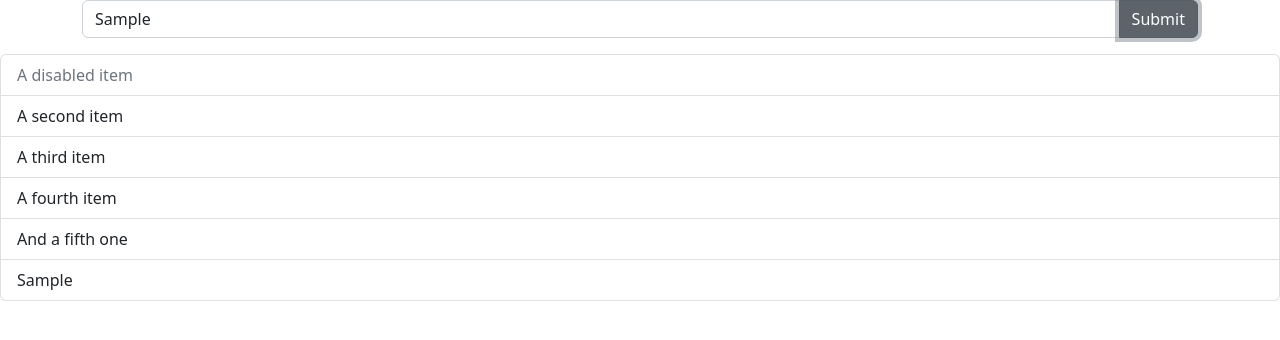
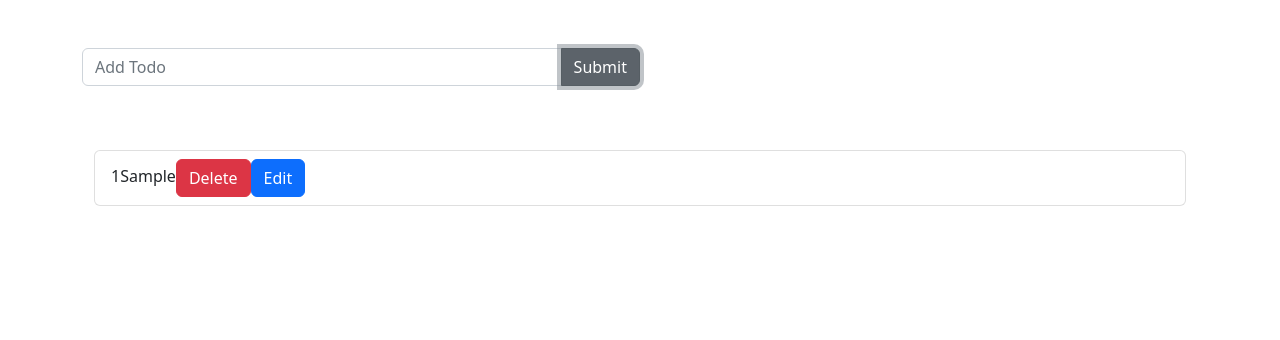
Before and after one commit to rhutiksahu12/JS_Project, a plain HTML site: page index.html in a window 1280 px wide. Both pictures are taken after typing "Sample" into the empty fields and a click on the button "Submit". Drawn offline with nearby package versions, Linux system fonts and the light colour scheme.

Commit message:
roughly finalised

```diff
--- a/index.html
+++ b/index.html
@@ -19,9 +19,9 @@
     ></script>
 
 
-    <div class="container">
+    <div class="container pt-5">
       <form id="newTodo">
-        <div class="input-group mb-3">
+        <div class="input-group mb-3 w-50 ">
           <input
             type="text"
             value=""
@@ -40,18 +40,18 @@
 
         </div>
       </form>
-    </div>
 
-    <div class="" container>
-      <div id="tasks">
+
+    <div class="container pt-5" >
+      <div id="tasks ">
         <ul id="list" class="list-group pt=5">
-          <li class="list-group-item disabled" aria-disabled="true">
+          <!-- <li class="list-group-item disabled" aria-disabled="true">
             A disabled item
           </li>
           <li class="list-group-item">A second item</li>
           <li class="list-group-item">A third item</li>
           <li class="list-group-item">A fourth item</li>
-          <li class="list-group-item">And a fifth one</li>
+          <li class="list-group-item">And a fifth one</li> -->
         </ul>
       </div>
     </div>
--- a/index.js
+++ b/index.js
@@ -1,49 +1,77 @@
-var list = document.querySelector('#list');
-var submitbtn = document.querySelector('#submit-btn')
-var inputtext = document.querySelector('#enterTodo');
-
+// var list = document.querySelector("#list");
+var submitbtn = document.querySelector("#submit-btn");
+var inputtext = document.querySelector("#enterTodo");
+let uid = 0;
+var removebtn;
+var editbtn;
 // console.log(list, submit, input)
 
-function addTodo (){
-    // e.preventDefault();
-    let text = inputtext.value;
-    console.log(text)
-    console.log('clicked')
-    if (text == ''){
-        alert('please enter some text in the field below')
-    }
-    else{
-        // let todo2 = document.createElement('li');
-        // let text2 = document.createTextNode(text)
-        // // list.appendchild(todo)
-        // // let todo = `${text}`
-        // todo2.appendChild(text2)
-        // todo2.classList.add('list-group-item')
-        // list.append(todo2)
-       const li = document.createElement('li')
-       list.append(li)
-       li.innerText = text;
-       li.classList.add('list-group-item')
-       li.onclick = function() {
-        if(li.classList.contains('disabled')){
-            li.classList.remove('disabled')
-        }
-        else{
-            li.classList.add('disabled')
-        }
-       }
-    }
+function addTodo() {
+  // e.preventDefault();
+  let text = inputtext.value;
+  console.log(text);
+  // console.log("clicked");
+  if (text == "") {
+    alert("please enter some text in the field below");
+  } else {
+    const li = document.createElement("li");
+    list.append(li);
+    li.innerText = text;
+    uid = uid + 1;
+    li.setAttribute("id", "uid");
+    li.prepend(uid);
+
+    removebtn = document.createElement("button");
+    removebtn.innerText = "Delete";
+    removebtn.setAttribute("type", "button");
+    removebtn.setAttribute("class", "btn btn-danger");
+
+    editbtn = document.createElement("button");
+    editbtn.innerText = "Edit";
+    editbtn.setAttribute("type", "button");
+    editbtn.setAttribute("class", "btn btn-primary");
+
+    li.append(removebtn);
+    li.append(editbtn);
+    removebtn.addEventListener("click", function (e) {
+      e.stopPropagation();
+      let target = e.target;
+      target.parentElement.remove();
+    });
+    editbtn.addEventListener("click", function (e) {
+      e.stopPropagation();
+      inputtext.value = e.target.parentElement.innerText;
+      console.log(text)
+    });
+
+    li.classList.add("list-group-item");
+    li.onclick = function () {
+      if (li.classList.contains("disabled")) {
+        li.classList.remove("disabled");
+      } else {
+        li.classList.add("disabled");
+      }
+    };
+  }
+  inputtext.value = ""
 }
 
-submitbtn.addEventListener('click', (e)=>{
-    e.preventDefault()
-    addTodo()
-})
+// addTodo();v
+submitbtn.addEventListener("click", (e) => {
+  e.preventDefault();
+  addTodo();
+});
 
-list.addEventListener('click', function(e){
+// list.addEventListener("click", function (e) {
+//   if (e.target && e.targetName == "li") {
+//     console.log(e.target.innerText + "was");
+//   }
+// });
+// let deletebtn = document.getElementsByClassName("btn-danger");
+// console.log(removebtn)
 
-    if (e.target && e.targetName == 'li'){
-        console.log(e.target.innerText + "was")
-    }
+// removebtn.addEventListener("click", function () {
 
-})
+//     let li = document.getElementById(uid);
+//     li.remove();
+// });
--- /dev/null
+++ b/styles/style.scss
@@ -0,0 +1,3 @@
+header{
+    background: lightblue;
+}
```
Also changed, not shown: index2.html (added, +19 -0 lines), index2.js (added).
